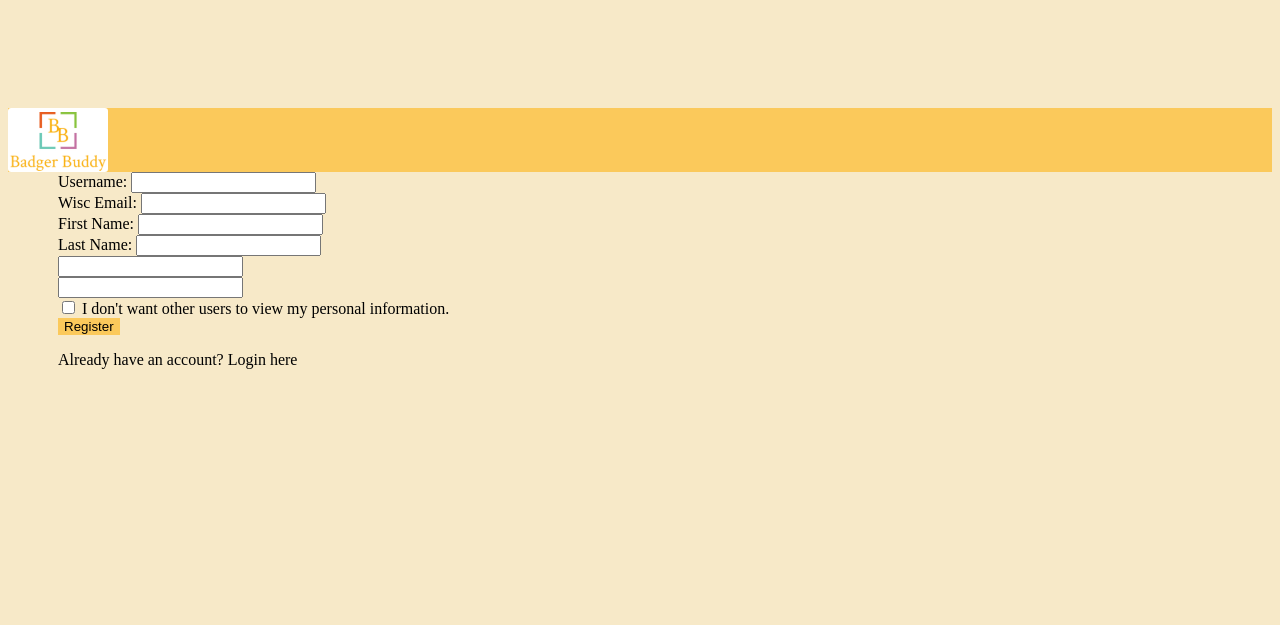
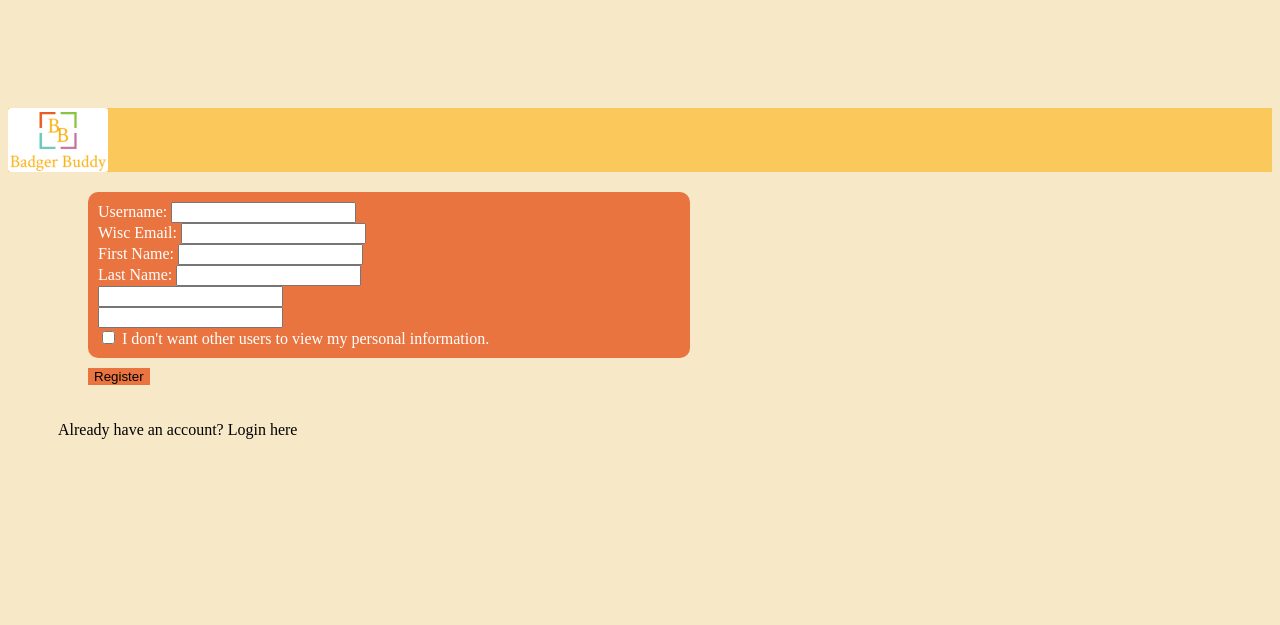
Before and after one commit to tmatsuzawa2/badger-buddy, a Django app: template discussion_board/templates/django_registration/registration_form.html in a window 1280 px wide. Shown: the top 625 px of the page. Run offline with Django 3.2, Linux system fonts and the light colour scheme; the template is opened without the code that fills it: values that come from a table or form of the project are taken from there, others are empty; some libraries are stand-ins or nearby versions.

```diff
--- a/discussion_board/templates/django_registration/registration_form.html
+++ b/discussion_board/templates/django_registration/registration_form.html
@@ -11,6 +11,7 @@
 
 <form method="post" action="{% url 'django_registration_register' %}" style="width:50%; margin-left:50px;" role="form">
   {% csrf_token %}
+   <div class="list-group" id="profile">
     <div class="form-group">
       <label for="username">{{form.username.label_tag}}</label>
       <input type="text" name="username" class="form-control" maxlength="128" required id="username" >
@@ -45,8 +46,8 @@
         <label class="form-check-label" for="anonymous">I don't want other users to view my personal information.</label>
       </div>
     </div>
-
-    <input type="submit" class="btn btn-primary" style="background-color:#FBC95B; border: 0px" value="Register">
+   </div>
+    <input type="submit" class="btn btn-primary" style="background-color:#EA743F; border: 0px; margin-bottom:20px; margin-left: 30px; margin-top: 10px;" value="Register">
 </form>
 
 <a href="{% url 'login' %}" style="color: black; width:50%; margin-left:50px; font-size: 16px;">Already have an account? Login here</a>
```
